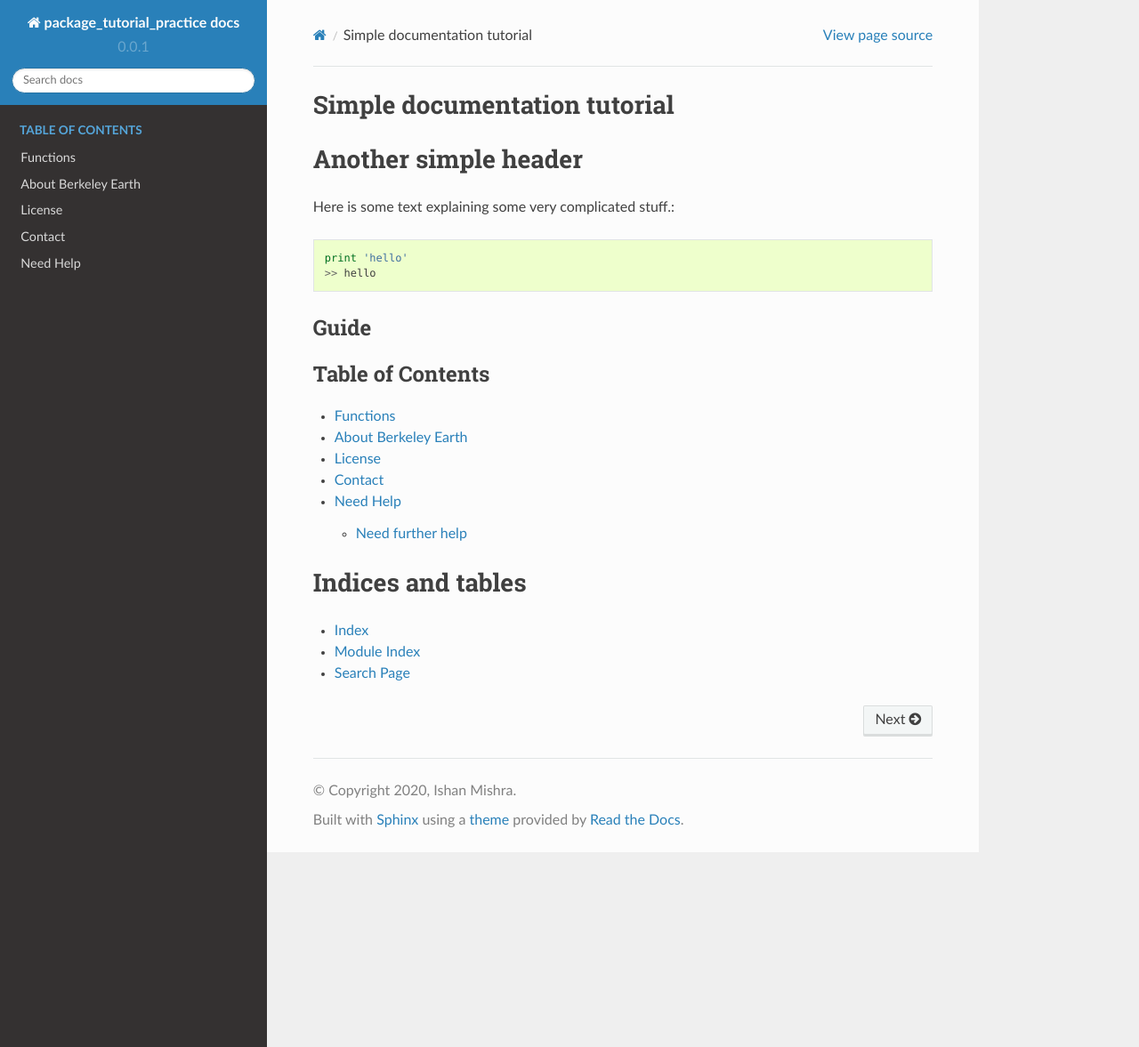
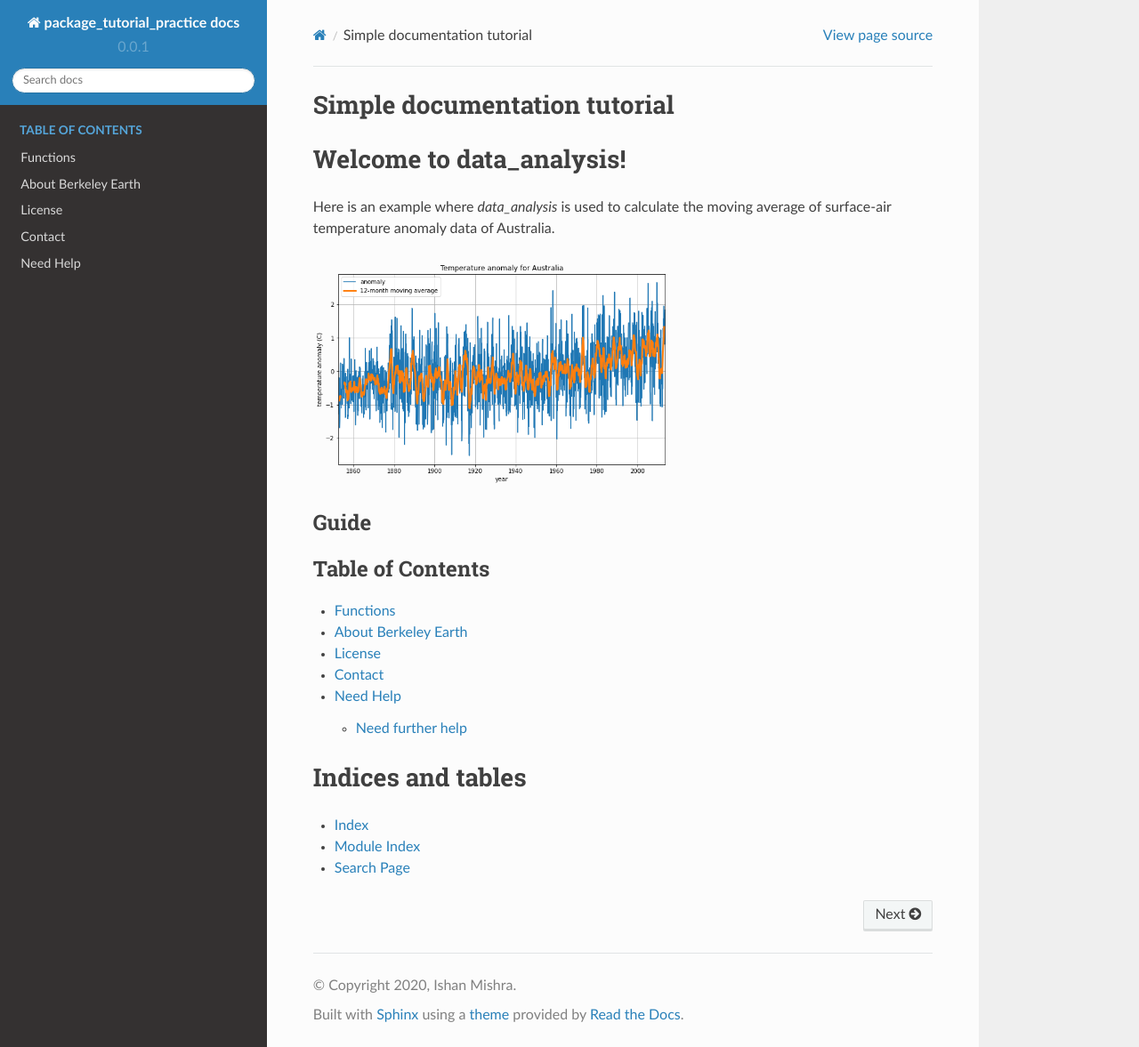
Before and after one commit to ishan-mishra/example-data-analysis-practice, a Sphinx documentation site: the page built from docs/source/index.rst, in a window 1280 px wide and 1177 px high. Shown: the whole window at 89% size. Built offline with Sphinx 7.4.7 and the Read the Docs theme 2.0.0, drawn with Linux system fonts in a browser that asks for light colours.

Commit message:
Added an image to index page of documentation

```diff
--- a/docs/source/index.rst
+++ b/docs/source/index.rst
@@ -1,13 +1,13 @@
 Simple documentation tutorial
-==========================================================
+=============================
 
-Another simple header
-=====================
+Welcome to data_analysis!
+=========================
 
-Here is some text explaining some very complicated stuff.::
+Here is an example where *data_analysis* is used to calculate the moving average of surface-air temperature anomaly data of Australia.
 
-    print 'hello'
-    >> hello
+.. image:: images/example.png
+  :width: 400
 
 Guide
 ^^^^^
```
Also changed, not shown: docs/source/images/example.png (added).
